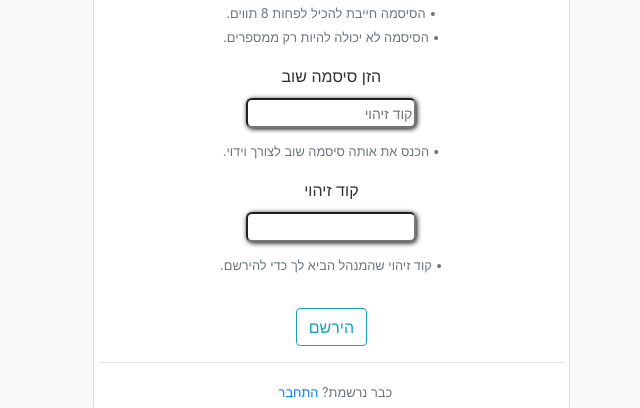
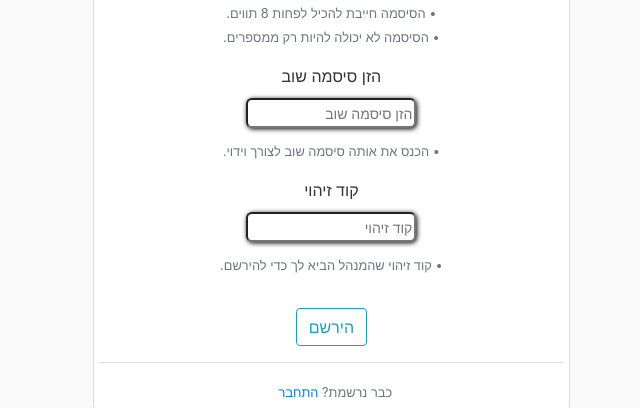
Before and after one commit to omerg864/mishmar-django-render, a Django app: page /register/ in a window 1280 px wide. Shown: the part 677-1085 px from the top of the page, without its empty margins (640-1280 px from the left). Run offline with Django 3.2, Linux system fonts and the light colour scheme; data comes from the database, SQL or seed files in the repository; some libraries are stand-ins or nearby versions.

Commit message:
design improvements

```diff
--- a/users/templates/users/register.html
+++ b/users/templates/users/register.html
@@ -81,7 +81,7 @@
                             <a>הזן סיסמה שוב</a>
                         </div>
                         <div style="padding: 10px">
-                            <input type="password" placeholder="קוד זיהוי" name="password2" id="password2" placeholder="הזן סיסמה שוב" required>
+                            <input type="password" name="password2" id="password2" placeholder="הזן סיסמה שוב" required>
                         </div>
                     <div>
                         <small class="text-muted">
@@ -94,7 +94,7 @@
                             <a>קוד זיהוי</a>
                         </div>
                         <div style="padding: 10px">
-                            <input type="number" name="pin_code" required>
+                            <input type="number" name="pin_code" placeholder="קוד זיהוי" required >
                         </div>
                     <div>
                         <small class="text-muted">
```
